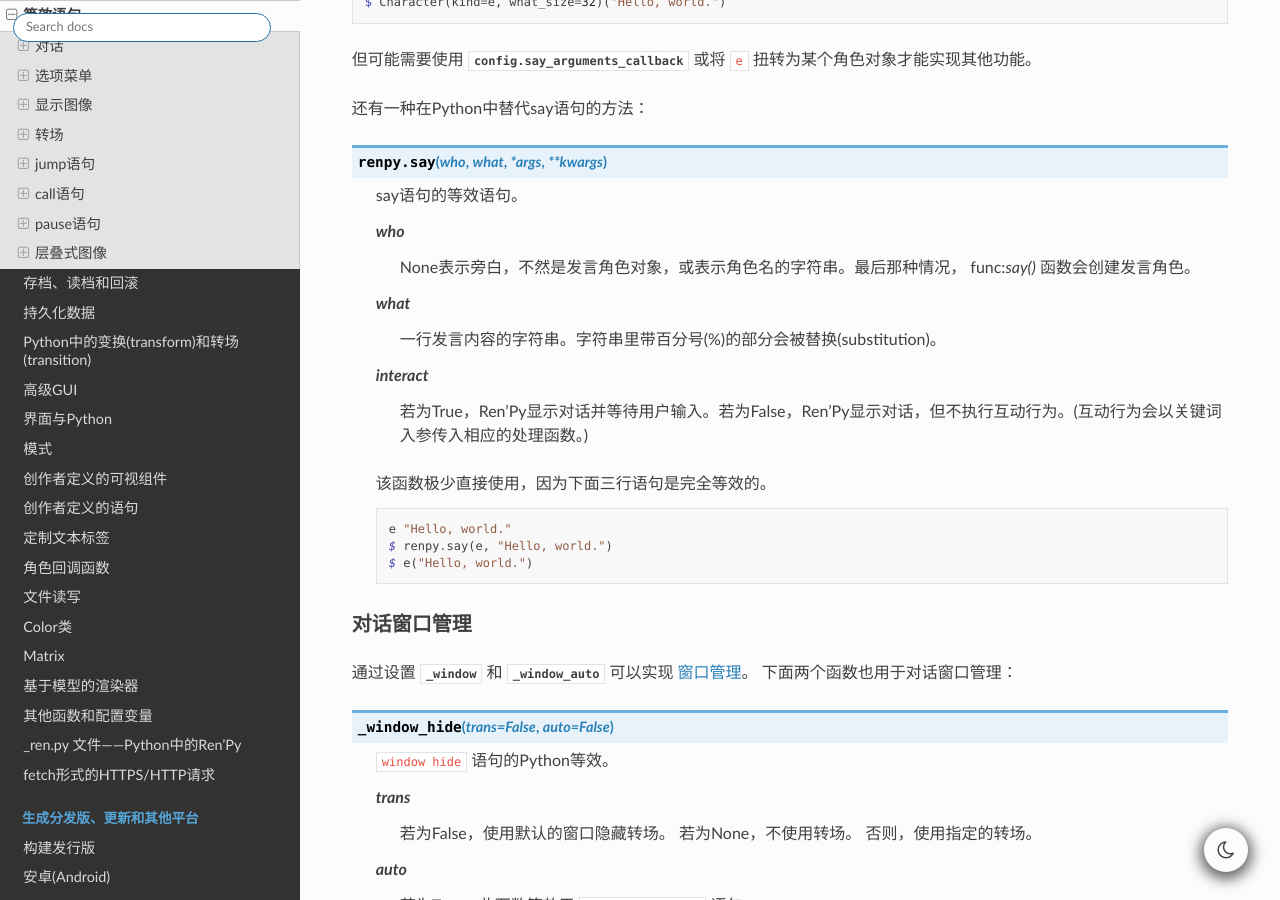
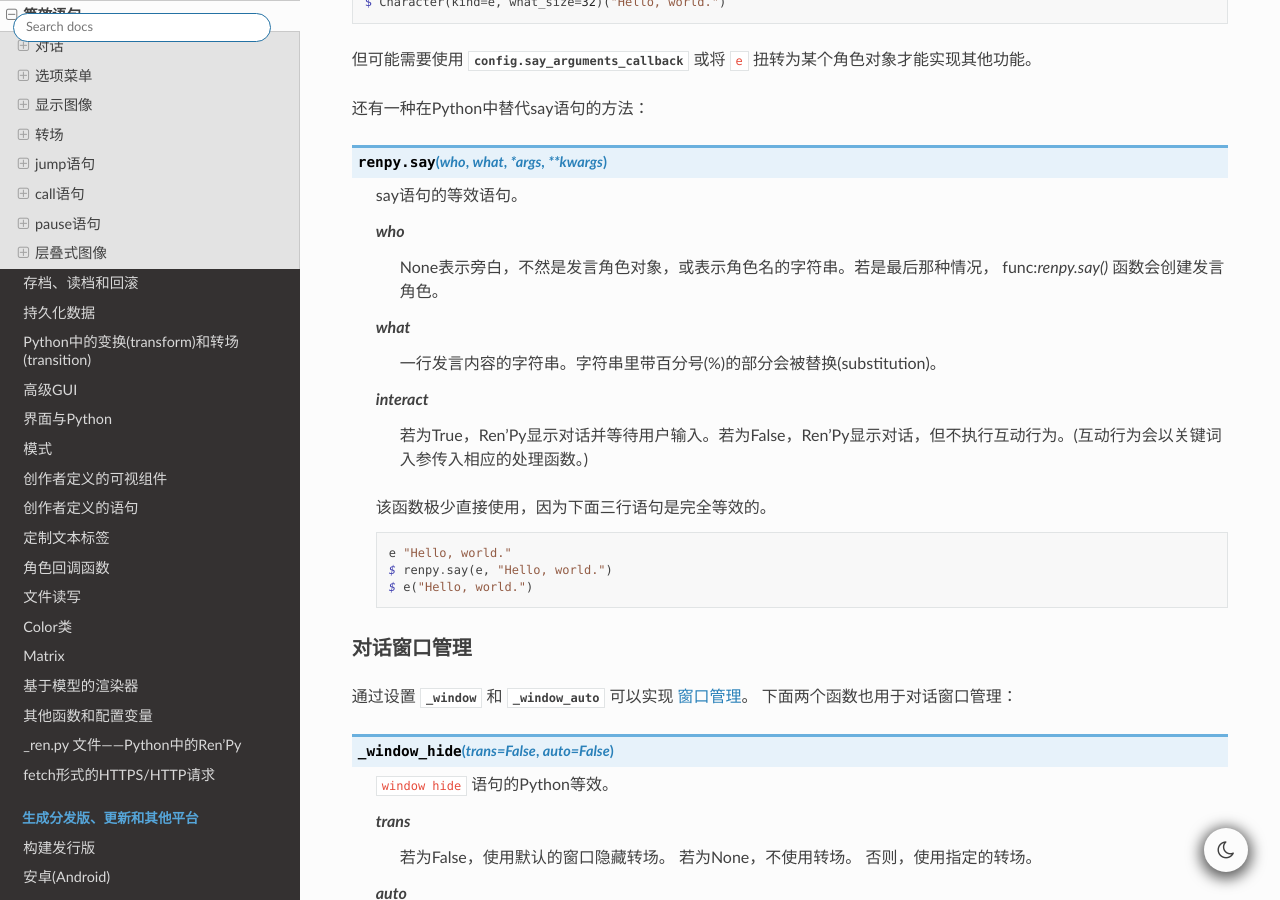
Before and after one commit to 3DMXM/Renpydoc-ranslate, a Sphinx documentation site: the page built from source/statement_equivalents.rst, in a window 1280 px wide and 900 px high, scrolled down 1675 px. Built offline with Sphinx 7.4.7 and the Read the Docs theme 2.0.0, drawn with Linux system fonts in a browser that asks for light colours; the version number could not be read and is left out.

Commit message:
update statement_equivalents.rst

```diff
--- a/source/statement_equivalents.rst
+++ b/source/statement_equivalents.rst
@@ -93,7 +93,7 @@ Ren'Py的 :ref:`say-statement` 等效于以一个函数的形式调用角色对
     say语句的等效语句。
 
     `who`
-        None表示旁白，不然是发言角色对象，或表示角色名的字符串。最后那种情况， func:`say()` 函数会创建发言角色。
+        None表示旁白，不然是发言角色对象，或表示角色名的字符串。若是最后那种情况， func:`renpy.say()` 函数会创建发言角色。
 
     `what`
         一行发言内容的字符串。字符串里带百分号(%)的部分会被替换(substitution)。
```
